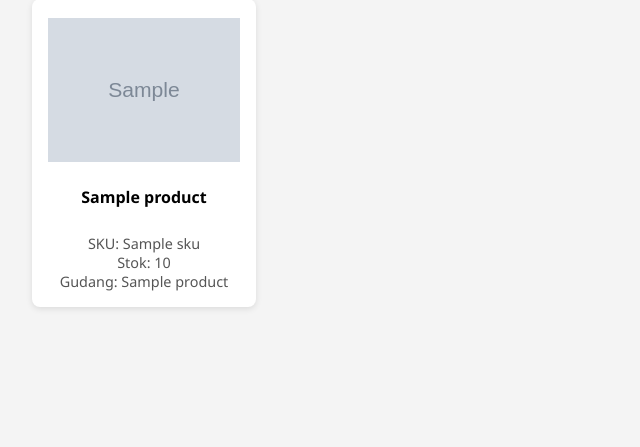
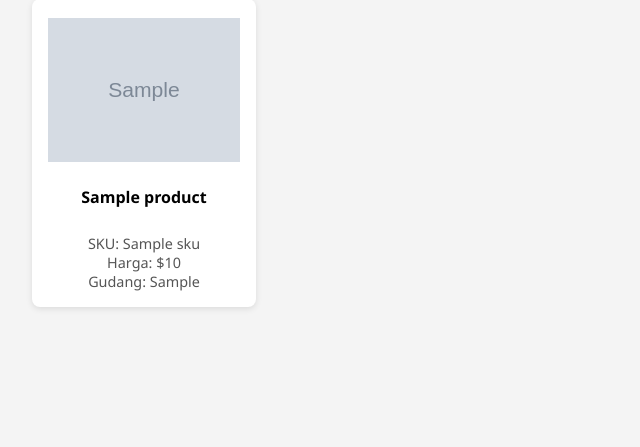
Before and after one commit to quiland15/gagnetic-backend, a Django app: template product/templates/my_product_list.html in a window 1280 px wide. Shown: the part 129-576 px from the top of the page, without its empty margins (0-640 px from the left). Run offline with Django 5.2, Linux system fonts and the light colour scheme; the template is opened without the code that fills it: most values are stand-ins (such as "Sample title", 1, 10 or a date in 2020); grey boxes marked "Sample" are stand-in pictures.

Commit message:
just test the api

```diff
--- a/product/templates/my_product_list.html
+++ b/product/templates/my_product_list.html
@@ -56,11 +56,11 @@
         <div class="product-grid">
         {% for product in products %}
             <div class="product-card">
-                <img src="{{ product.productImage }}" alt="{{ product.productName }}">
-                <div class="product-title">{{ product.productName }}</div>
+                <img src="{{ product.bigImage }}" alt="{{ product.nameEn }}">
+                <div class="product-title">{{ product.nameEn }}</div>
                 <div class="sku">SKU: {{ product.sku }}</div>
-                <div class="stock">Stok: {{ product.stock }}</div>
-                <div class="warehouse">Gudang: {{ product.warehouseName }}</div>
+                <div class="stock">Harga: ${{ product.sellPrice }}</div>
+                <div class="warehouse">Gudang: {{ product.defaultArea }}</div>
             </div>
         {% endfor %}
         </div>
```
